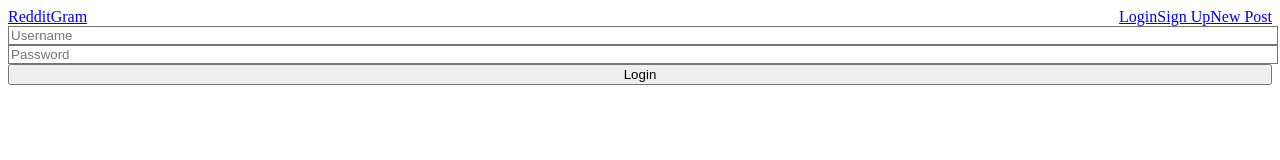
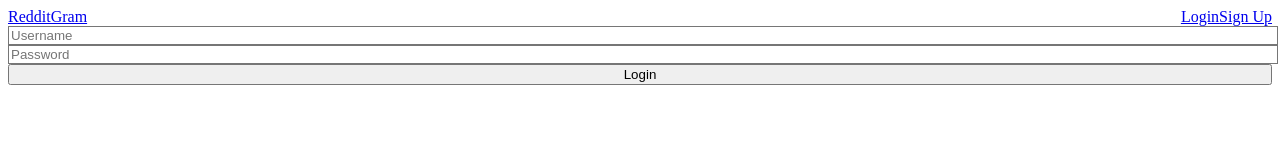
Before and after one commit to Jenadebashis/redditgram, a React (Vite) app in the folder frontend/: page /login in a window 1280 px wide. Shown: the top 160 px of the page. Built offline with nearby package versions, Linux system fonts and the light colour scheme.

Commit message:
Show create link only to logged in users

```diff
--- a/frontend/src/components/Navbar.jsx
+++ b/frontend/src/components/Navbar.jsx
@@ -31,12 +31,12 @@ function Navbar() {
           <>
             <span className="text-gray-700">👤 {user.username}</span>
             <button onClick={handleLogout} className="text-red-500 hover:underline">Logout</button>
+            <Link to="/create" className="text-gray-700 hover:text-indigo-600">New Post</Link>
           </>
         ) : (
           <>
             <Link to="/login" className="text-gray-700 hover:text-indigo-600">Login</Link>
             <Link to="/signup" className="text-gray-700 hover:text-indigo-600">Sign Up</Link>
-            <Link to="/create" className="text-gray-700 hover:text-indigo-600">New Post</Link>
           </>
         )}
       </div>
```
